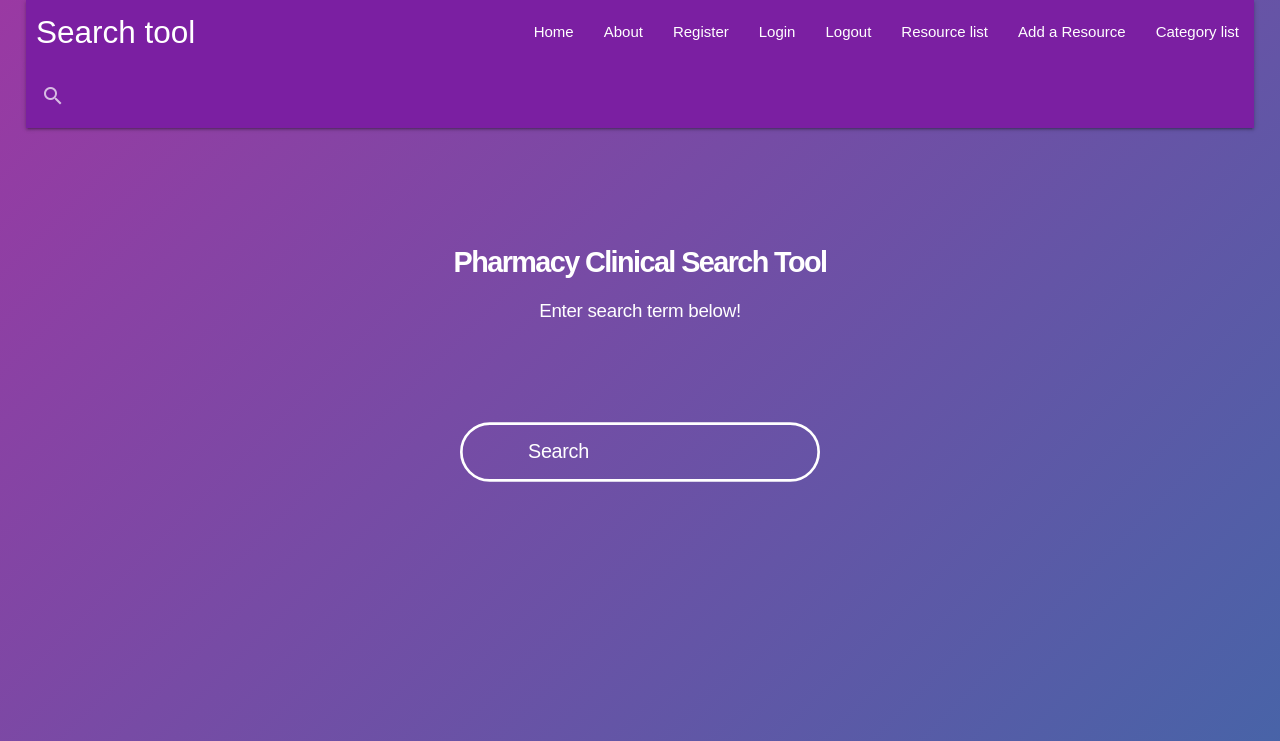
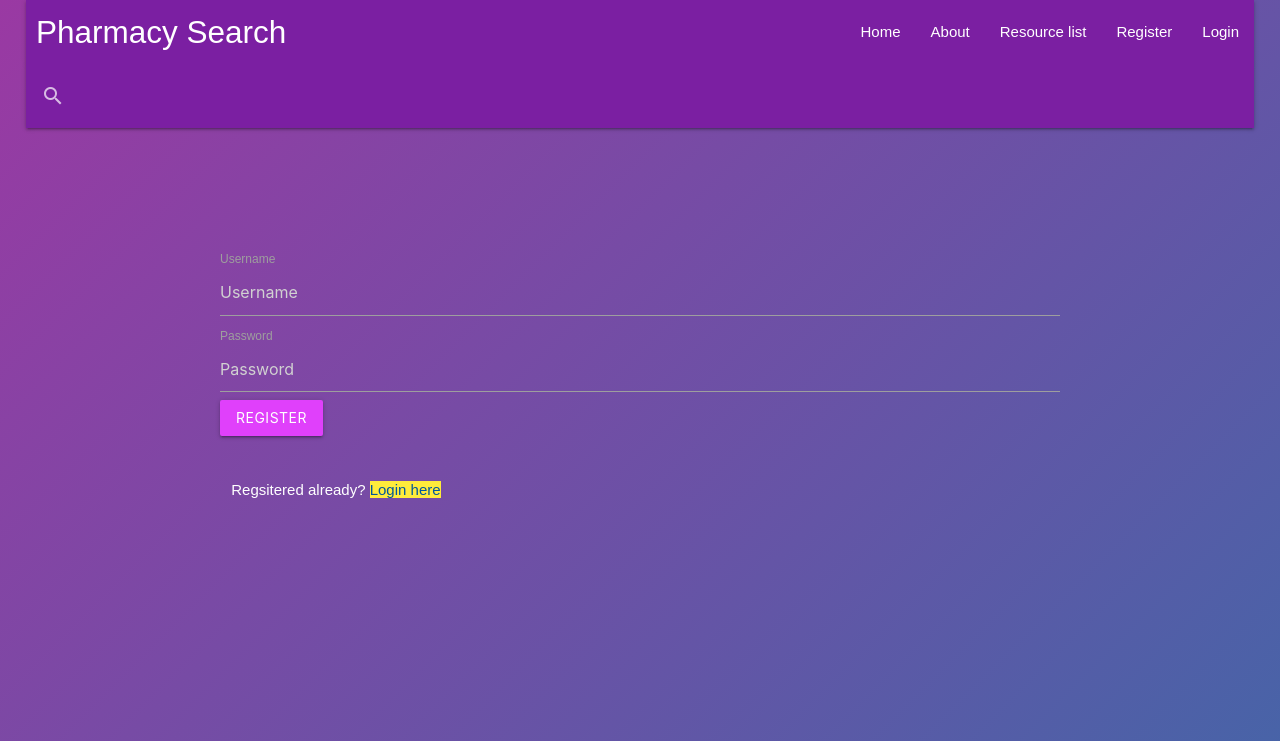
Before and after one commit to Mismiles/clinical-search-tool, a Flask app: page /register in a window 1280 px wide. Shown: the top 741 px of the page. Run offline with Flask 2, Linux system fonts and the light colour scheme; some libraries are stand-ins or nearby versions.

Commit message:
added function to hide links 'edit', 'delete', 'logout', 'category list', 'add a resource' unless registered and logged in

```diff
--- a/app.py
+++ b/app.py
@@ -26,7 +26,7 @@ def register():
             {"username": request.form.get("username").lower()})
 
         if existing_user:
-            flash("username already exists")
+            flash("Username already exists")
             return redirect(url_for("register"))
 
         register = {
@@ -37,7 +37,7 @@ def register():
         #Put new user into 'session' cookie
         session["user"] = request.form.get("username").lower()
         flash("Registration Successful")
-    return render_template('index.html')
+    return render_template('register.html')
 
 @app.route("/login", methods=["GET", "POST"])
 def login():
@@ -50,6 +50,7 @@ def login():
             if check_password_hash(existing_user["password"], request.form.get("password")):
                 session["user"] = request.form.get("username").lower()
                 flash("Welcome, {}".format(request.form.get("username")))
+                return render_template("index.html")
             else:
                 #Password incorrect
                 flash("Incorrect Username and/or Password")
@@ -61,6 +62,13 @@ def login():
             return redirect(url_for("login"))
 
     return render_template("login.html")
+
+@app.route("/logout")
+def logout():
+    #Logout user by removing session cookies
+    flash("You've successfully logged out")
+    session.pop("user", None)
+    return redirect(url_for("login"))
 
 @app.route("/results")
 def results():
--- a/static/css/style.css
+++ b/static/css/style.css
@@ -78,8 +78,8 @@ h5 {
  margin: 0;
 }
 
-.flashes h4 {
-    position: relative;
+.flashes {
+    position: absolute;
     line-height: 2;
 }
 
--- a/templates/about.html
+++ b/templates/about.html
@@ -9,5 +9,7 @@
 
     <h5>If you can find the resource, but not using your search terms, you can edit the search terms. Just go to “resource list” and click "edit resource" under the resource you want to edit.</h5><br>
 
+    <h5>Note you must register and login to "edit" or "delete"</h5><br>
+
     <h5>If you cannot find your resource, you can "add a resource" and fill in the appropriate form.</h5>
 {% endblock %}
--- a/templates/addresource.html
+++ b/templates/addresource.html
@@ -11,9 +11,11 @@
                     <option disabled selected value="">
                         Choose your option
                     </option>
+                    {% for cat in categories %}
                     <option value="{{cat.resource_category}}">
                         {{cat.resource_category}}
                     </option>
+                    {% endfor %}
                 </select> <label>Select resource category</label>
             </div>
             <div class="input-field col s12">
--- a/templates/base.html
+++ b/templates/base.html
@@ -14,17 +14,20 @@
 <body>
     <nav>
     <div class="nav-wrapper purple darken-2">
-    <a href="/" class="brand-logo">Search tool</a>
+    <a href="/" class="brand-logo">Pharmacy Search</a>
     <a href="#" data-target="mobile-demo" class="sidenav-trigger"><i class="material-icons">menu</i></a>
       <ul id="nav-mobile" class="right hide-on-med-and-down">
         <li><a href="/">Home</a></li>
+        {% if session.user == Null %}
             <li><a href="{{ url_for('about') }}">About</a></li>
+            <li><a href="{{ url_for('resourcelist') }}">Resource list</a></li>
             <li><a href="{{ url_for('register') }}">Register</a></li>
             <li><a href="{{ url_for('login') }}">Login</a></li>
-        <li><a href="#">Logout</a></li>
-        <li><a href="{{ url_for('resourcelist') }}">Resource list</a></li>
+        {% else %}
             <li><a href="{{ url_for('addresource') }}">Add a Resource</a></li>
             <li><a href="{{ url_for('categorylist') }}">Category list</a></li>
+            <li><a href="{{ url_for('logout') }}">Logout</a></li>
+        {% endif %}
       </ul>
     </div>
   </nav>
@@ -32,13 +35,16 @@
   <!-- Mobile navbar -->
   <ul class="sidenav purple purple darken-2" id="mobile-demo">
         <li><a href="/">Home</a></li>
+        {% if session.user == Null %}
             <li><a href="{{ url_for('about') }}">About</a></li>
+            <li><a href="{{ url_for('resourcelist') }}">Resource list</a></li>
             <li><a href="{{ url_for('register') }}">Register</a></li>
             <li><a href="{{ url_for('login') }}">Login</a></li>
-        <li><a href="#">Logout</a></li>
-        <li><a href="{{ url_for('resourcelist') }}">Resource list</a></li>
-        <li><a href="{{ url_for('addresource') }}">Add a resource</a></li>
+        {% else %}
+            <li><a href="{{ url_for('addresource') }}">Add a Resource</a></li>
             <li><a href="{{ url_for('categorylist') }}">Category list</a></li>
+            <li><a href="{{ url_for('logout') }}">Logout</a></li>
+        {% endif %}
   </ul>
 
 <nav>
@@ -57,11 +63,11 @@
     <!-- Flash messages -->
 {% with messages = get_flashed_messages() %}
     {% if messages %}
+        <ul class="flashes">
             {% for message in messages %}
-                <div class="row flashes">
-                    <h4 class="purple lighten-4 center align"{{ message }}></h4>
-                </div>
+                <li>{{ message }}</li>
             {% endfor %}
+        </ul>
     {% endif %}
 {% endwith %}
 </section>
--- a/templates/categorylist.html
+++ b/templates/categorylist.html
@@ -12,7 +12,7 @@
         <strong>{{category.resource_category}}</strong>
     </div>
     <a href="{{url_for('edit_category', category_id=category._id)}}" class="waves-effect waves-light btn btn small"><i class="material-icons left">cloud</i>Edit category</a>
-    <a href="{{url_for('delete_category', category_id=category._id)}}" class="waves-effect waves-light btn btn small"><i class="material-icons left">cloud</i>Delete resource</a>
+    <a href="{{url_for('delete_category', category_id=category._id)}}" class="waves-effect waves-light btn btn small"><i class="material-icons left">cloud</i>Delete category</a>
     </div>
 </li>
 {% endfor %}
--- a/templates/editresource.html
+++ b/templates/editresource.html
@@ -11,7 +11,7 @@
 <select id="resource" name="resource_category">
     <option value="" disabled selected>Choose your option</option>
     {% for cat in categories %}
-    {% if cat.resource_category == resource.resource_category%}
+    {% if cat.resource_category == resource.resource_category %}
     <option value="{{resource.resource_category}}" selected>{{cat.resource_category}}</option>
     {% else %}
     <option value="{{cat.resource_category}}">{{cat.resource_category}}</option>
--- a/templates/login.html
+++ b/templates/login.html
@@ -13,7 +13,7 @@
                     <label for="exampleInputPassword1">Password</label>
                     <input type="password" class="validate" pattern="^[a-zA-Z0-9]{5,15}$" name="password" placeholder="Password" minlength="5" maxlength="15" required>
                 </div>
-                <button type="submit" class="btn btn-primary btn-block">Login</button>
+                <button type="submit" class="btn waves-effect #e040fb purple accent-2">Login</button>
             </form>
             <br>
         </div>
@@ -23,7 +23,7 @@
 <div class="row">
     <div class="col s12">
         <p class="centre-align">
-            Don't have an account? <a href="{{ url_for('register') }}" class="light-blue-text text-darken-4">Register here</a>
+            Don't have an account? <a href="{{ url_for('register') }}" class="light-blue-text text-darken-4 yellow">Register here</a>
         </p>
     </div>
 </div>
--- a/templates/register.html
+++ b/templates/register.html
@@ -13,7 +13,7 @@
                     <label for="exampleInputPassword1">Password</label>
                     <input type="password" class="validate" pattern="^[a-zA-Z0-9]{5,15}$" name="password" placeholder="Password" minlength="5" maxlength="15" required>
                 </div>
-                <button type="submit" class="btn btn-primary btn-block">Register</button>
+                <button type="submit" class="btn waves-effect #e040fb purple accent-2">Register</button>
             </form>
             <br>
         </div>
@@ -23,7 +23,7 @@
 <div class="row">
     <div class="col s12">
         <p class="centre-align">
-            Regsitered already? <a href="{{ url_for('login') }}" class="light-blue-text text-darken-4">Login here</a>
+            Regsitered already? <a href="{{ url_for('login') }}" class="light-blue-text text-darken-4 yellow">Login here</a>
         </p>
     </div>
 </div>
```
Also changed, not shown: templates/resourcelist.html (+6 -2 lines). Lines whose indentation alone changed are shown as unchanged.
